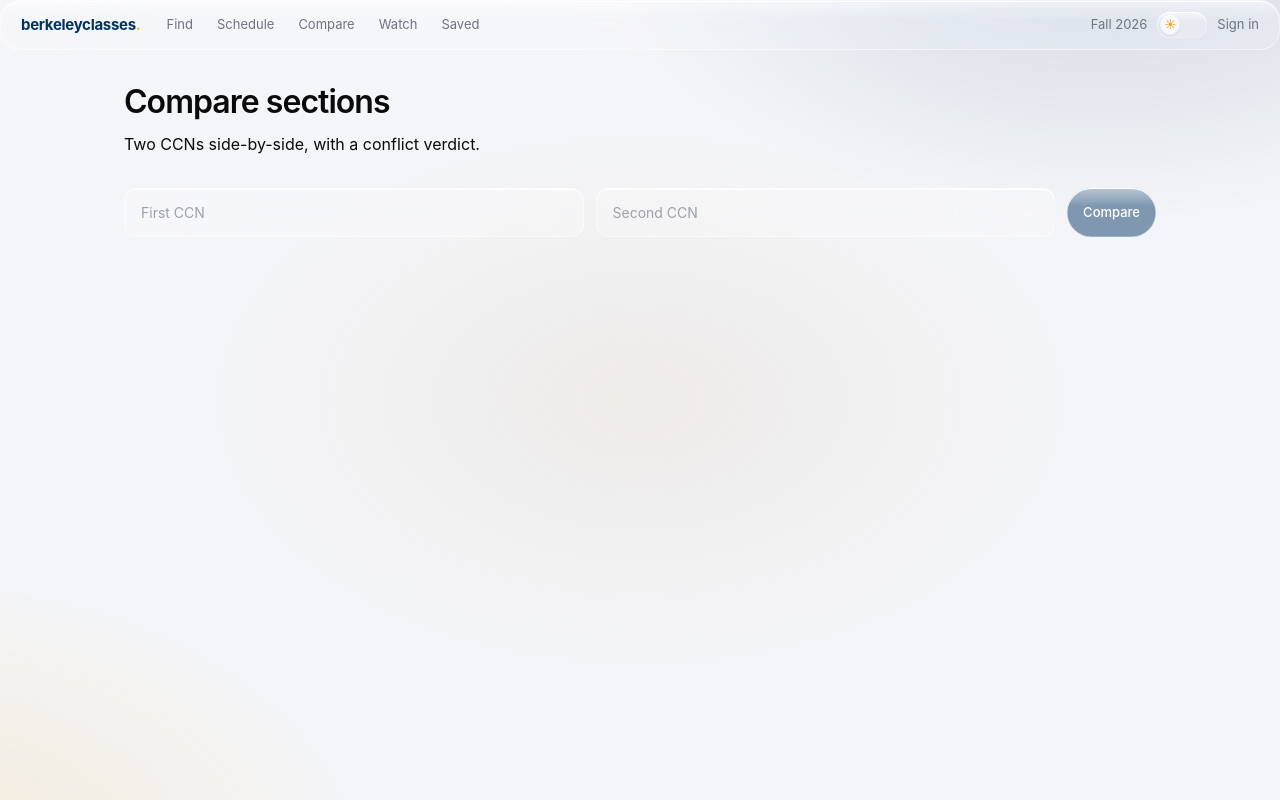
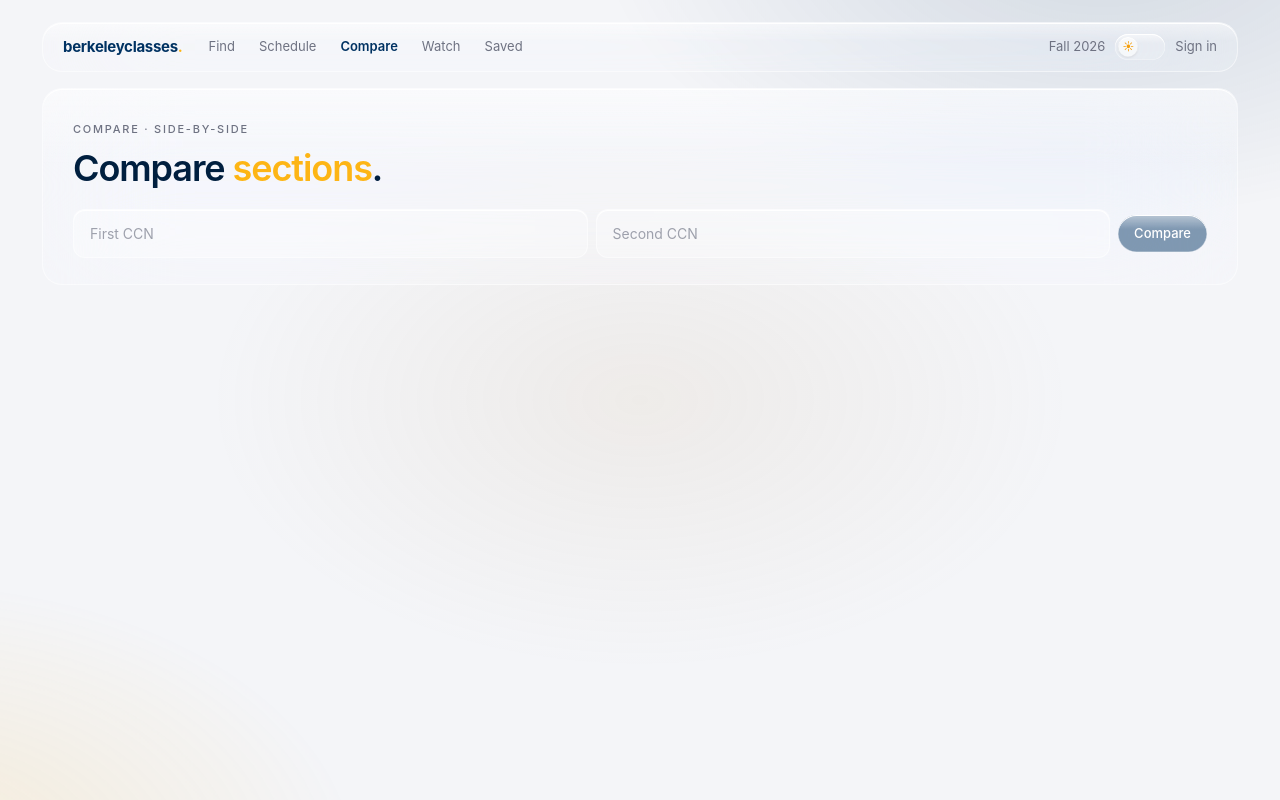
Before and after one commit to ish-cs/berkeleyclasses-web, a Next.js app: page /compare in a window 1280 px wide. Built offline with nearby package versions, Linux system fonts and the light colour scheme; no server answers; a web font is replaced by a local one.

Commit message:
feat(compare): port /compare to liquid-glass

```diff
--- a/app/compare/page.tsx
+++ b/app/compare/page.tsx
@@ -1,21 +1,11 @@
 import Link from "next/link";
 import { createClient } from "@/lib/supabase/server";
-import {  GlassCard, GlassButton, GlassInput, SeatCapsule } from "@/components/glass";
+import { Glass, Button, SeatPill } from "@/components/glass";
 import GlassNav from "@/components/glass/GlassNav";
 import type { Section } from "@/lib/types";
 import { intersectDays, parseMeetingDays, parseMeetingTime, sectionsConflict } from "@/lib/format";
 
 export const dynamic = "force-dynamic";
-
-const WRAP: React.CSSProperties = { maxWidth: "1080px", margin: "0 auto", padding: "1.75rem 1.5rem 4rem" };
-const display = (size: string, weight = 600): React.CSSProperties => ({
-  fontFamily: "var(--font-display)",
-  fontWeight: weight,
-  letterSpacing: "var(--tracking-display)",
-  fontSize: size,
-});
-const text: React.CSSProperties = { fontFamily: "var(--font-text)", color: "var(--glass-text-muted)" };
-const mono: React.CSSProperties = { fontFamily: "var(--font-mono-sf)" };
 
 function parseCcn(v: string | undefined): number | null {
   if (!v) return null;
@@ -42,31 +32,37 @@ export default async function ComparePage({
   const sb = bCcn ? await fetchSection(supabase, bCcn) : null;
 
   return (
-    <>
-      <GlassNav />
-      <section style={WRAP}>
-        <h1 style={{ margin: 0, ...display("2rem"), color: "var(--glass-text)" }}>Compare sections</h1>
-        <p style={{ margin: "0.4rem 0 2rem", ...text }}>Two CCNs side-by-side, with a conflict verdict.</p>
+    <main className="bc-page">
+      <GlassNav active="/compare" />
 
-        <form
-          method="get"
-          style={{
-            display: "grid",
-            gridTemplateColumns: "1fr 1fr auto",
-            gap: "0.75rem",
-            marginBottom: "2rem",
-          }}
-        >
-          <GlassInput name="a" type="text" inputMode="numeric" pattern="[0-9]*" defaultValue={aCcn ?? ""} placeholder="First CCN" />
-          <GlassInput name="b" type="text" inputMode="numeric" pattern="[0-9]*" defaultValue={bCcn ?? ""} placeholder="Second CCN" />
-          <GlassButton type="submit" variant="primary" size="md">
-            Compare
-          </GlassButton>
+      <Glass className="bc-hero">
+        <div className="bc-eyebrow">Compare · Side-by-side</div>
+        <h1 className="bc-h1">Compare <span className="bc-h1-accent">sections</span>.</h1>
+        <form className="bc-hero-form" method="get" action="/compare">
+          <input
+            name="a"
+            className="bc-input"
+            type="text"
+            inputMode="numeric"
+            pattern="[0-9]*"
+            defaultValue={aCcn ?? ""}
+            placeholder="First CCN"
+          />
+          <input
+            name="b"
+            className="bc-input"
+            type="text"
+            inputMode="numeric"
+            pattern="[0-9]*"
+            defaultValue={bCcn ?? ""}
+            placeholder="Second CCN"
+          />
+          <Button type="submit" variant="primary">Compare</Button>
         </form>
+      </Glass>
 
-        {(aCcn || bCcn) && <CompareResult a={sa} b={sb} aCcn={aCcn} bCcn={bCcn} />}
-      </section>
-    </>
+      {(aCcn || bCcn) && <CompareResult a={sa} b={sb} aCcn={aCcn} bCcn={bCcn} />}
+    </main>
   );
 }
 
@@ -93,44 +89,29 @@ function CompareResult({
     const ta = parseMeetingTime(a.meeting_time);
     const tb = parseMeetingTime(b.meeting_time);
     if (sectionsConflict(a, b)) {
-      verdict = { kind: "conflict", text: `CONFLICT on ${overlap.join(", ")}` };
+      verdict = { kind: "conflict", text: `Time conflict on ${overlap.join(", ")}` };
     } else if (overlap.length === 0) {
-      verdict = { kind: "ok", text: "No overlapping days" };
+      verdict = { kind: "ok", text: "No time conflict" };
     } else if (!ta || !tb) {
       verdict = { kind: "warn", text: "One section is async — verify manually" };
     } else {
-      verdict = { kind: "ok", text: `Same days (${overlap.join(", ")}) but non-overlapping times` };
+      verdict = { kind: "ok", text: `Same day, different time` };
     }
   }
 
-  const verdictStyle = verdict
-    ? verdict.kind === "conflict"
-      ? {
-          background: "var(--cap-conflict-fill)",
-          color: "var(--cap-conflict-text)",
-          border: "1px solid var(--cap-conflict-border)",
-          boxShadow: "var(--cap-conflict-glow)",
-        }
-      : verdict.kind === "warn"
-        ? {
-            background: "var(--cap-warn-fill)",
-            color: "var(--cap-warn-text)",
-            border: "1px solid var(--cap-warn-border)",
-          }
-        : {
-            background: "var(--cap-open-fill)",
-            color: "var(--cap-open-text)",
-            border: "1px solid var(--cap-open-border)",
-            boxShadow: "var(--cap-open-glow)",
-          }
-    : {};
+  const verdictClass =
+    verdict?.kind === "conflict"
+      ? "bc-verdict bc-verdict--conflict"
+      : verdict?.kind === "warn"
+        ? "bc-verdict bc-verdict--warn"
+        : "bc-verdict";
 
   return (
-    <>
+    <div style={{ maxWidth: 1080, margin: "0 auto", padding: "0 24px 60px" }}>
       {missing.length > 0 && (
-        <p style={{ ...text, color: "var(--cap-warn-text)", fontSize: "0.875rem", marginBottom: "1rem" }}>
+        <p style={{ fontSize: 13, color: "var(--muted)", marginBottom: 12 }}>
           {missing.join(" · ")}. Has it been synced?{" "}
-          <Link href="/find" style={{ color: "var(--glass-text)", textDecoration: "underline" }}>
+          <Link href="/find" style={{ color: "var(--ink-strong)", textDecoration: "underline" }}>
             search
           </Link>
           .
@@ -138,61 +119,61 @@ function CompareResult({
       )}
 
       {a && b && verdict && (
-        <div
-          style={{
-            padding: "0.85rem 1.2rem",
-            borderRadius: "var(--r-pill)",
-            fontFamily: "var(--font-text)",
-            fontWeight: 600,
-            fontSize: "0.95rem",
-            marginBottom: "1.5rem",
-            display: "inline-block",
-            ...verdictStyle,
-          }}
-        >
+        <div className={verdictClass} style={{ marginBottom: 20, display: "inline-block" }}>
           {verdict.text}
         </div>
       )}
 
-      <div style={{ display: "grid", gridTemplateColumns: "repeat(auto-fit, minmax(320px, 1fr))", gap: "1.25rem" }}>
+      <div className="bc-compare-grid">
         <CompareCard s={a} />
         <CompareCard s={b} />
       </div>
-    </>
+    </div>
   );
 }
 
 function CompareCard({ s }: { s: Section | null }) {
   if (!s) {
     return (
-      <GlassCard elevation={1} radius="lg" padding="1.5rem 1.5rem 2rem" specular={false}>
-        <p style={{ margin: 0, color: "var(--glass-text-faint)", textAlign: "center" }}>Enter a CCN above.</p>
-      </GlassCard>
+      <Glass className="bc-compare-panel">
+        <p style={{ margin: 0, color: "var(--muted)", textAlign: "center" }}>Enter a CCN above.</p>
+      </Glass>
     );
   }
   return (
-    <GlassCard elevation={2} radius="lg" padding="1.5rem">
-      <div style={{ display: "flex", justifyContent: "space-between", gap: "0.75rem", alignItems: "flex-start" }}>
+    <Glass className="bc-compare-panel">
+      <div style={{ display: "flex", justifyContent: "space-between", gap: 12, alignItems: "flex-start" }}>
         <div style={{ minWidth: 0 }}>
-          <p style={{ margin: 0, ...mono, fontSize: "0.7rem", color: "var(--glass-text-faint)" }}>CCN {s.ccn}</p>
+          <p style={{ margin: 0, fontSize: 11, fontFamily: "var(--font-mono-sf)", color: "var(--muted)" }}>
+            CCN {s.ccn}
+          </p>
           <Link
             href={`/class/${s.ccn}`}
-            style={{ ...display("1.25rem"), color: "var(--glass-text)", textDecoration: "none", display: "inline-block", marginTop: "0.2rem" }}
+            style={{
+              fontFamily: "var(--font-display)",
+              fontWeight: 600,
+              fontSize: 20,
+              color: "var(--ink-strong)",
+              textDecoration: "none",
+              display: "inline-block",
+              marginTop: 4,
+              letterSpacing: "var(--tracking-display)",
+            }}
           >
             {s.course_code} {s.section_type} {s.section_number}
           </Link>
-          <p style={{ margin: "0.3rem 0 0", ...text, color: "var(--glass-text)", fontSize: "0.95rem" }}>{s.title}</p>
+          <p style={{ margin: "4px 0 0", fontSize: 15, color: "var(--ink-strong)" }}>{s.title}</p>
         </div>
-        <SeatCapsule seats={s.open_seats ?? 0} />
+        <SeatPill open={s.open_seats ?? 0} />
       </div>
       <dl
         style={{
           display: "grid",
           gridTemplateColumns: "1fr 1fr",
-          gap: "0.65rem 1rem",
-          marginTop: "1.25rem",
+          gap: "10px 16px",
+          marginTop: 20,
           fontFamily: "var(--font-text)",
-          fontSize: "0.875rem",
+          fontSize: 13,
         }}
       >
         <Field label="Instructors" value={s.instructors} colSpan />
@@ -202,7 +183,7 @@ function CompareCard({ s }: { s: Section | null }) {
         <Field label="Units" value={s.units} />
         <Field label="Open seats" value={s.open_seats} />
       </dl>
-    </GlassCard>
+    </Glass>
   );
 }
 
@@ -219,15 +200,15 @@ function Field({
     <div style={colSpan ? { gridColumn: "1 / -1" } : undefined}>
       <dt
         style={{
-          fontSize: "0.625rem",
+          fontSize: 10,
           textTransform: "uppercase",
           letterSpacing: "0.08em",
-          color: "var(--glass-text-faint)",
+          color: "var(--muted)",
         }}
       >
         {label}
       </dt>
-      <dd style={{ margin: "0.25rem 0 0", color: "var(--glass-text)" }}>
+      <dd style={{ margin: "4px 0 0", color: "var(--ink-strong)" }}>
         {value === null || value === undefined || value === "" ? "—" : value}
       </dd>
     </div>
```
